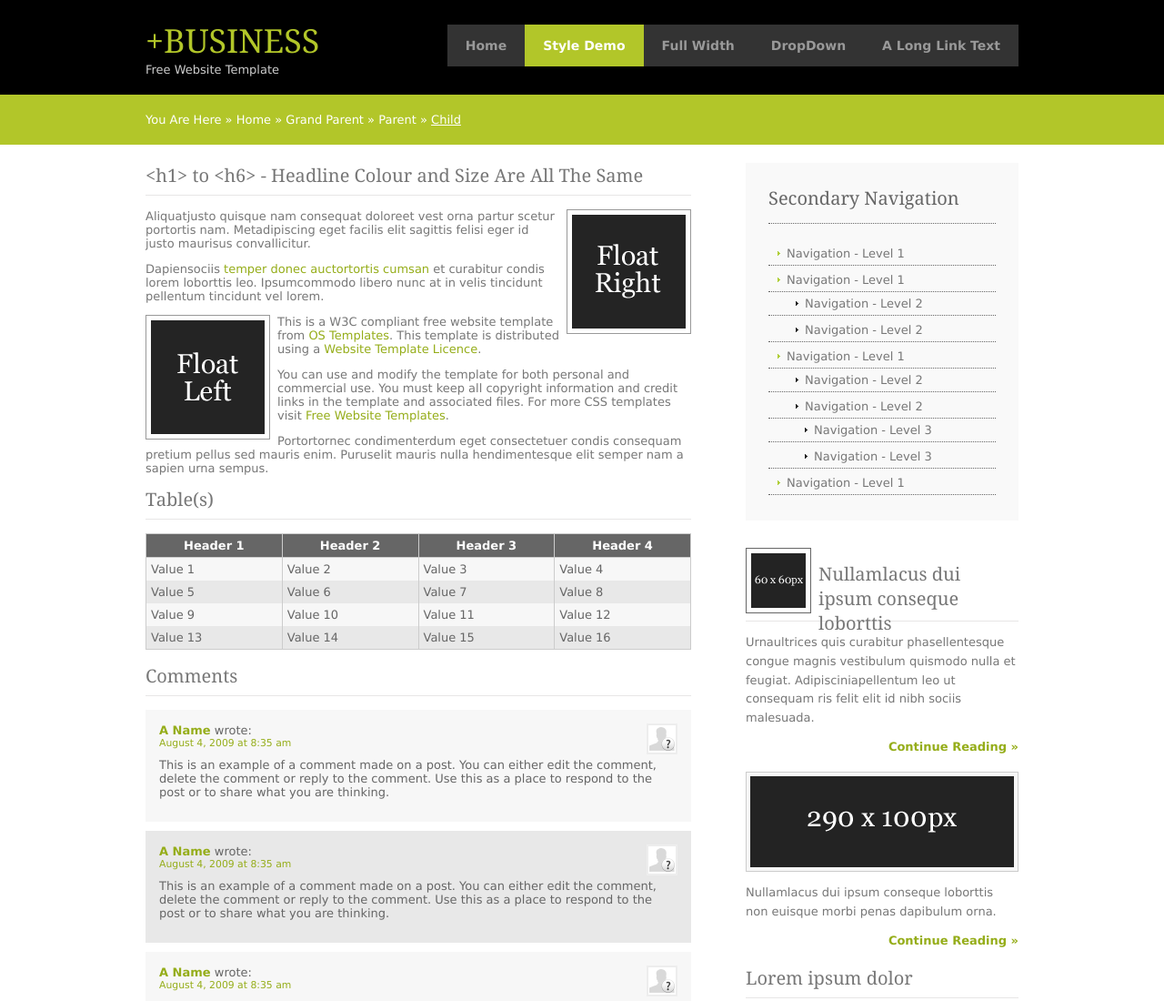
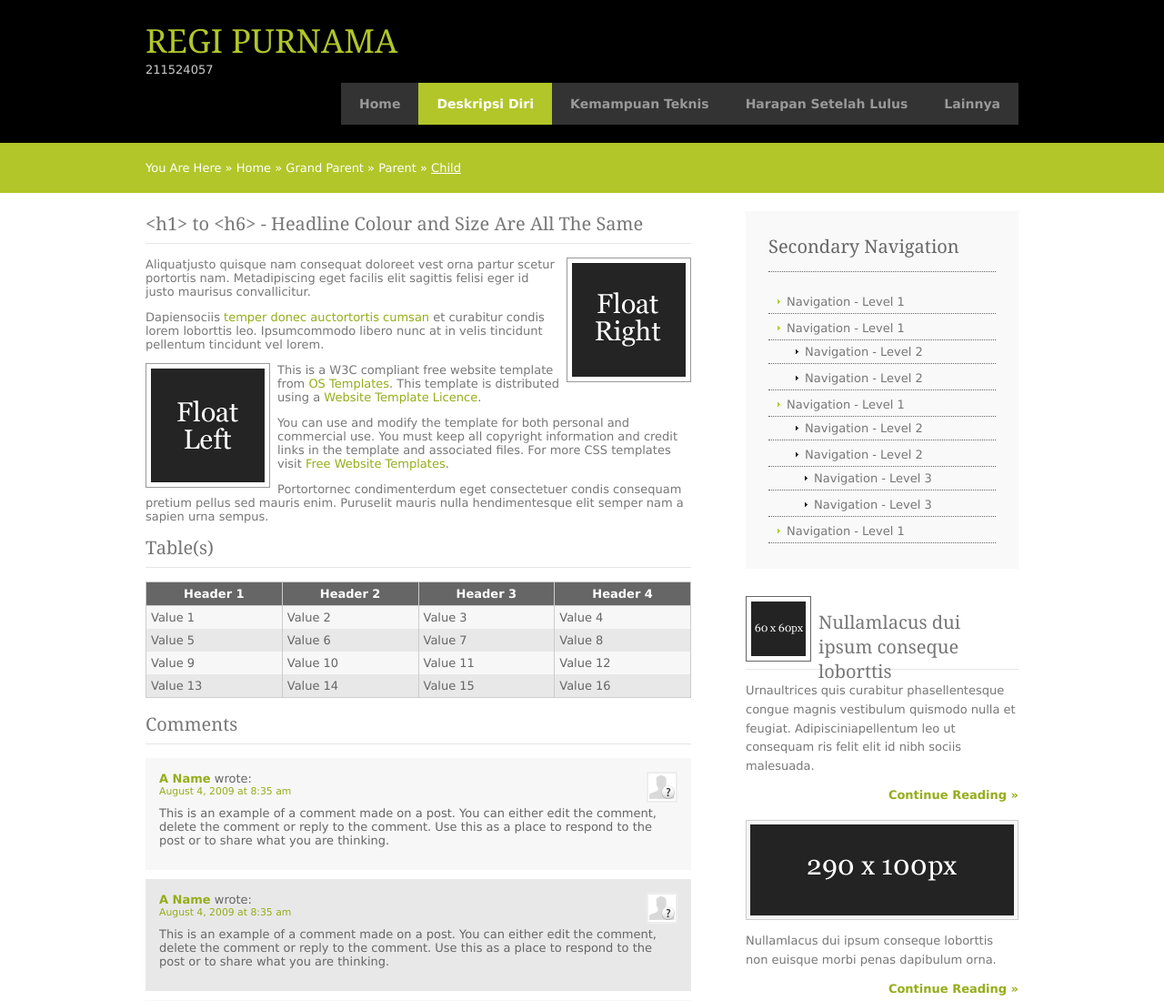
Before and after one commit to regiprnm432/Proyek1_PengembanganAplikasiDekstop, a plain HTML site: page pages/style-demo.html in a window 1280 px wide. Shown: the top 1100 px of the page at 91% size. Drawn offline with Linux system fonts and the light colour scheme.

Commit message:
Update style-demo.html

```diff
--- a/pages/style-demo.html
+++ b/pages/style-demo.html
@@ -8,7 +8,7 @@ Licence URI: http://www.os-templates.com/template-terms
 -->
 <html xmlns="http://www.w3.org/1999/xhtml">
 <head>
-<title>PlusBusiness | Style Demo</title>
+<title>Proyek 1 Pengembangan Aplikasi Desktop | Deskripsi Diri</title>
 <meta http-equiv="Content-Type" content="text/html; charset=iso-8859-1" />
 <link rel="stylesheet" href="../layout/styles/layout.css" type="text/css" />
 </head>
@@ -17,22 +17,22 @@ Licence URI: http://www.os-templates.com/template-terms
 <div class="wrapper col1">
   <div id="header">
     <div id="logo">
-      <h1><a href="../index.html">+Business</a></h1>
-      <p>Free Website Template</p>
+      <h1><a href="../index.html">Regi Purnama</a></h1>
+      <p>211524057</p>
     </div>
     <div id="topnav">
       <ul>
         <li><a href="../index.html">Home</a></li>
-        <li class="active"><a href="style-demo.html">Style Demo</a></li>
-        <li><a href="full-width.html">Full Width</a></li>
-        <li><a href="#">DropDown</a>
+        <li class="active"><a href="style-demo.html">Deskripsi Diri</a></li>
+        <li><a href="full-width.html">Kemampuan Teknis</a></li>
+        <li><a href="#">Harapan Setelah Lulus</a>
           <ul>
             <li><a href="#">Link 1</a></li>
             <li><a href="#">Link 2</a></li>
             <li><a href="#">Link 3</a></li>
           </ul>
         </li>
-        <li class="last"><a href="#">A Long Link Text</a></li>
+        <li class="last"><a href="#">Lainnya</a></li>
       </ul>
     </div>
     <br class="clear" />
```
